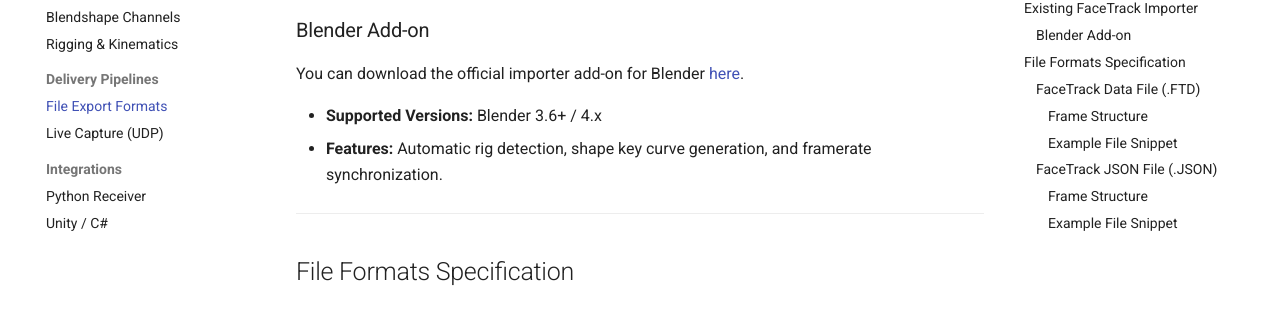
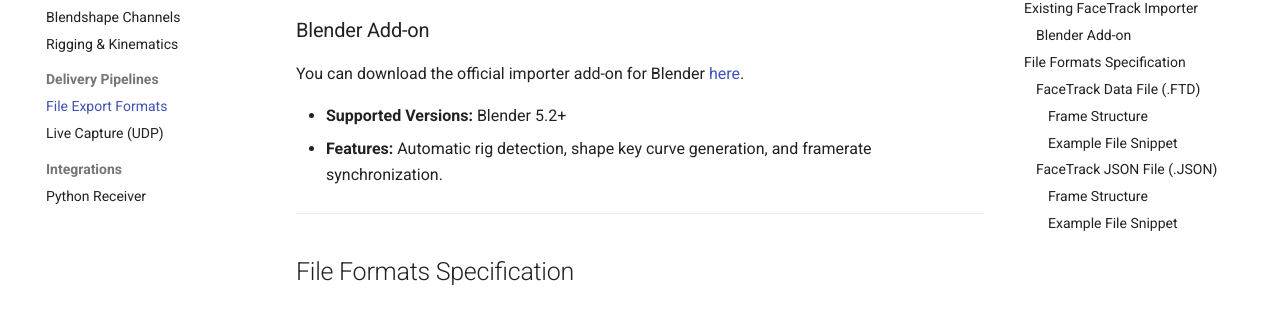
Before and after one commit to soulcatentertainment/FaceTrack-Developer-Guide, an MkDocs documentation site: the page built from docs/pipelines/file-export.md, in a window 1280 px wide and 900 px high, scrolled down 842 px. Shown: the part 154-463 px from the top of the window. Built offline with MkDocs 1.6.1 and Material for MkDocs 9.7.7, drawn with Linux system fonts in a browser that asks for light colours; some of the changed lines change nothing that is shown.

Commit message:
Updated the deploy.yml and mkdocs.yml

```diff
--- a/docs/pipelines/file-export.md
+++ b/docs/pipelines/file-export.md
@@ -25,7 +25,7 @@
 
 You can download the official importer add-on for Blender [here](https://github.com/soulcatentertainment/FaceTrack-Developer-Guide/blob/main/scripts/blender_ftd_importer.py).
 
-- **Supported Versions:** Blender 3.6+ / 4.x
+- **Supported Versions:** Blender 5.2+
 - **Features:** Automatic rig detection, shape key curve generation, and framerate synchronization.
 
 ---
--- a/mkdocs.yml
+++ b/mkdocs.yml
@@ -29,7 +29,6 @@
       generic: true
 
 extra_javascript:
-  - https://polyfill.io/v3/polyfill.min.js?features=es6
   - https://cdn.jsdelivr.net/npm/mathjax@3/es5/tex-mml-chtml.js
 
 nav:
@@ -41,5 +40,5 @@
       - File Export Formats: pipelines/file-export.md
       - Live Capture (UDP): pipelines/live-capture.md
   - Integrations:
-      - Python Receiver: integrations/python.md
-      - Unity / C#: integrations/unity.md
+      - Python Receiver: integrations/live-capture-integration.md
+      # - Unity / C#: integrations/unity.md
```
